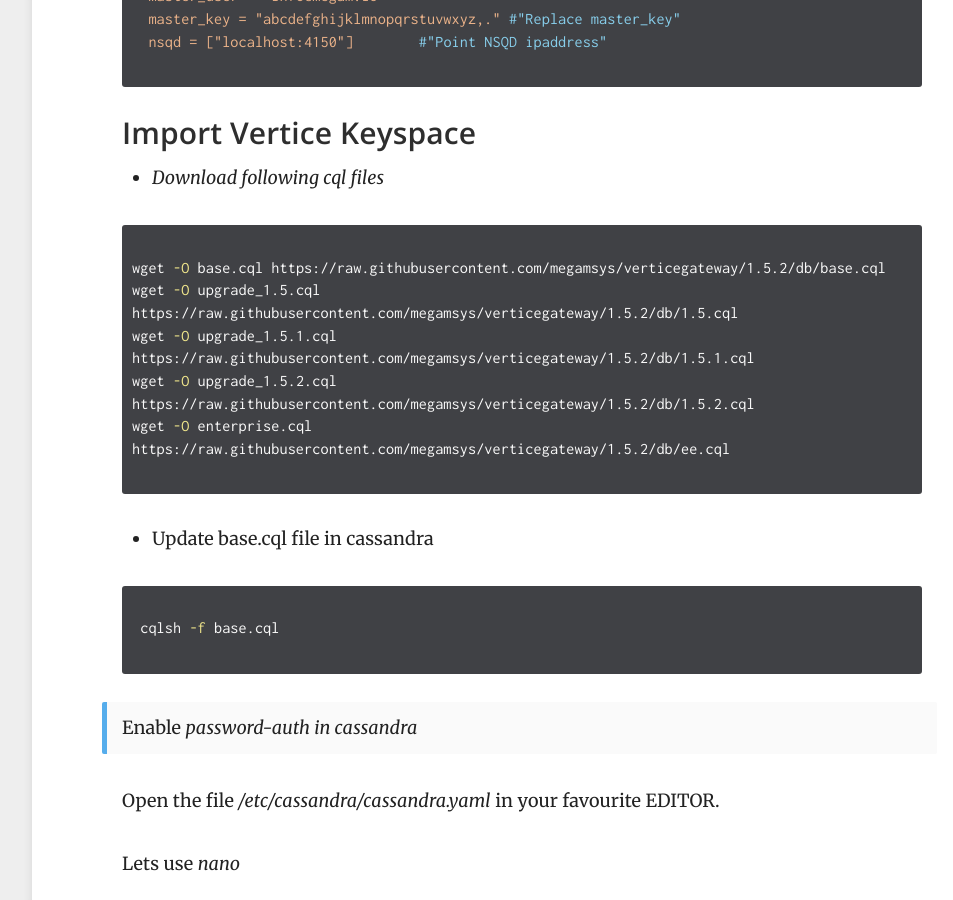
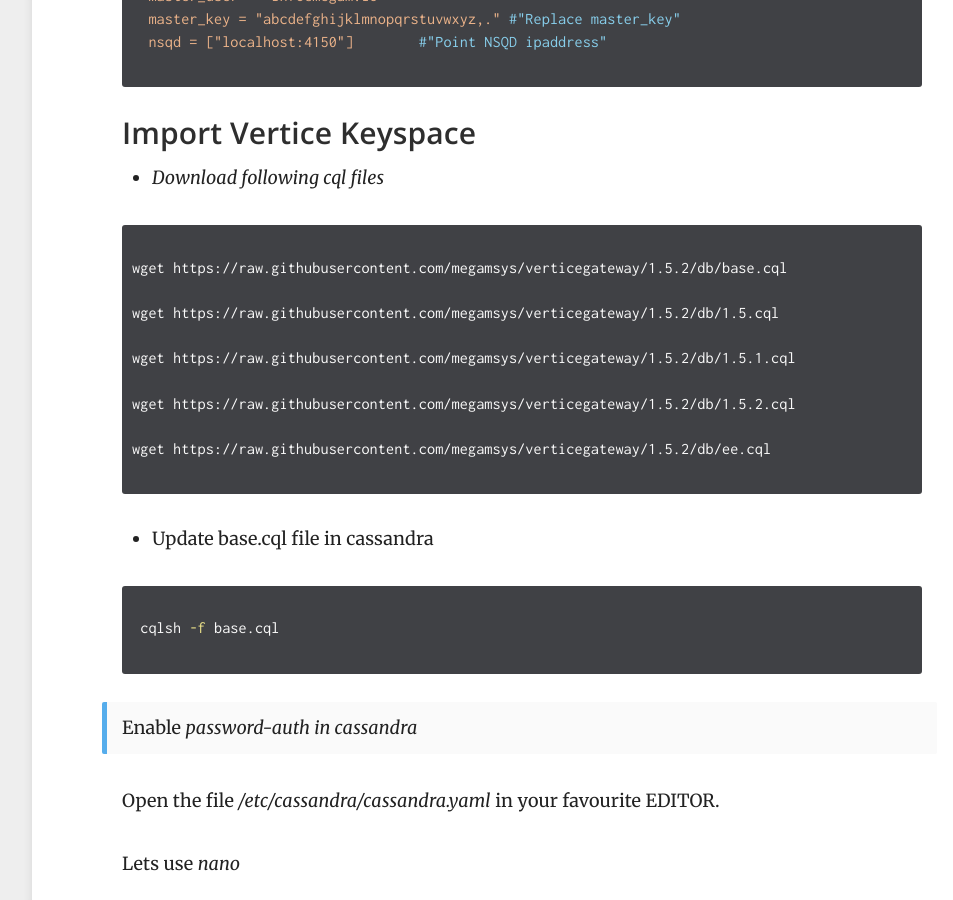
Before and after one commit to megamsys/docs.megam.io, a Jekyll site: the page built from _configuration/vertice.md, in a window 1280 px wide and 900 px high, scrolled down 3485 px. Shown: the whole window, without its empty margins (268-1221 px from the left). Built offline with Jekyll 4.4.1, drawn with Linux system fonts in a browser that asks for light colours; some of the changed text lies outside the part shown.

Commit message:
Minor name changes

```diff
--- a/_configuration/vertice.md
+++ b/_configuration/vertice.md
@@ -146,11 +146,15 @@
 
 ~~~bash
 
-wget -O base.cql https://raw.githubusercontent.com/megamsys/verticegateway/1.5.2/db/base.cql
-wget -O upgrade_1.5.cql https://raw.githubusercontent.com/megamsys/verticegateway/1.5.2/db/1.5.cql
-wget -O upgrade_1.5.1.cql https://raw.githubusercontent.com/megamsys/verticegateway/1.5.2/db/1.5.1.cql
-wget -O upgrade_1.5.2.cql https://raw.githubusercontent.com/megamsys/verticegateway/1.5.2/db/1.5.2.cql
-wget -O enterprise.cql https://raw.githubusercontent.com/megamsys/verticegateway/1.5.2/db/ee.cql
+wget https://raw.githubusercontent.com/megamsys/verticegateway/1.5.2/db/base.cql
+
+wget https://raw.githubusercontent.com/megamsys/verticegateway/1.5.2/db/1.5.cql
+
+wget https://raw.githubusercontent.com/megamsys/verticegateway/1.5.2/db/1.5.1.cql
+
+wget https://raw.githubusercontent.com/megamsys/verticegateway/1.5.2/db/1.5.2.cql
+
+wget https://raw.githubusercontent.com/megamsys/verticegateway/1.5.2/db/ee.cql
 
 ~~~
 
@@ -208,12 +212,12 @@
 
 ~~~bash
 
-cqlsh -u vertadmin -p vertadmin -f upgrade_1.5.cql
+cqlsh -u vertadmin -p vertadmin -f 1.5.cql
 
-cqlsh -u vertadmin -p vertadmin -f upgrade_1.5.1.cql
+cqlsh -u vertadmin -p vertadmin -f 1.5.1.cql
 
-cqlsh -u vertadmin -p vertadmin -f upgrade_1.5.2.cql
+cqlsh -u vertadmin -p vertadmin -f 1.5.2.cql
 
-cqlsh -u vertadmin -p vertadmin -f enterprise.cql
+cqlsh -u vertadmin -p vertadmin -f ee.cql
 
 ~~~
```
Also changed, not shown: 1 other file.
